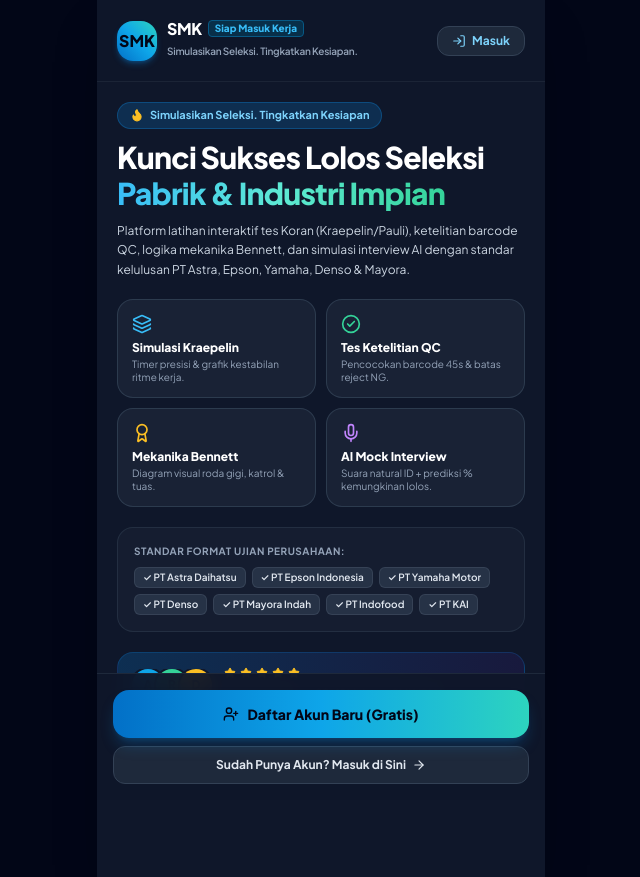
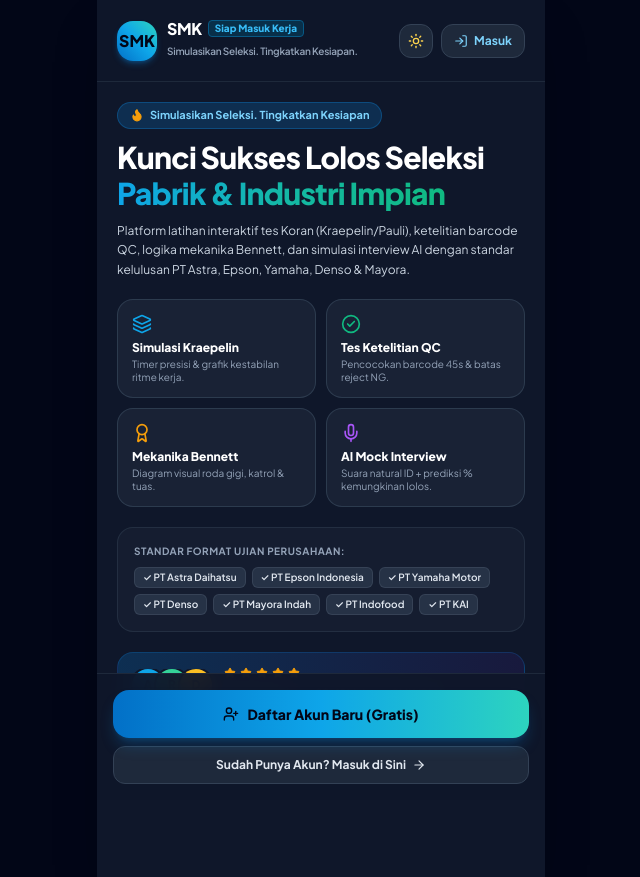
Before and after one commit to enjangjahrudin/siapmasukkerja, a React (Vite) app: page / in a window 1280 px wide. Shown: the whole page, without its empty margins (319-959 px from the left). Built offline with nearby package versions, Linux system fonts and the light colour scheme.

Commit message:
Add Dark/Light theme toggle button to Landing Page

```diff
--- a/src/App.tsx
+++ b/src/App.tsx
@@ -125,8 +125,12 @@ export const App: React.FC = () => {
   // 2. LANDING / SALES PAGE (Strict Entry Point)
   if (appScreen === 'landing') {
     return (
-      <div className="min-h-screen bg-slate-950 flex justify-center">
-        <div className="w-full max-w-md min-h-screen bg-slate-900 shadow-2xl flex flex-col justify-between">
+      <div className={`min-h-screen flex justify-center transition-colors duration-200 ${
+        isDark ? 'bg-slate-950' : 'bg-slate-200'
+      }`}>
+        <div className={`w-full max-w-md min-h-screen shadow-2xl flex flex-col justify-between transition-colors duration-200 ${
+          isDark ? 'bg-slate-900' : 'bg-slate-50'
+        }`}>
           <LandingPage
             onGoToRegister={() => {
               sounds.playClick();
@@ -145,8 +149,12 @@ export const App: React.FC = () => {
   // 3. REGISTRATION & LOGIN SCREENS
   if (appScreen === 'login' || appScreen === 'register') {
     return (
-      <div className="min-h-screen bg-slate-950 flex justify-center">
-        <div className="w-full max-w-md min-h-screen bg-slate-900 shadow-2xl flex flex-col justify-between">
+      <div className={`min-h-screen flex justify-center transition-colors duration-200 ${
+        isDark ? 'bg-slate-950' : 'bg-slate-200'
+      }`}>
+        <div className={`w-full max-w-md min-h-screen shadow-2xl flex flex-col justify-between transition-colors duration-200 ${
+          isDark ? 'bg-slate-900' : 'bg-slate-50'
+        }`}>
           <AuthPage
             initialMode={appScreen}
             onSuccessLogin={handleSuccessAuth}
--- a/src/components/auth/LandingPage.tsx
+++ b/src/components/auth/LandingPage.tsx
@@ -14,8 +14,11 @@ import {
   Lock,
   Flame,
   UserPlus,
-  LogIn
+  LogIn,
+  Sun,
+  Moon
 } from 'lucide-react';
+import { useTheme } from '../../utils/theme-context';
 
 interface LandingPageProps {
   onGoToRegister: () => void;
@@ -23,37 +26,64 @@ interface LandingPageProps {
 }
 
 export const LandingPage: React.FC<LandingPageProps> = ({ onGoToRegister, onGoToLogin }) => {
+  const { isDark, toggleTheme } = useTheme();
+
   return (
-    <div className="min-h-screen bg-slate-900 text-white flex flex-col justify-between select-none">
+    <div className={`min-h-screen flex flex-col justify-between select-none transition-colors duration-200 ${
+      isDark ? 'bg-slate-900 text-white' : 'bg-slate-50 text-slate-900'
+    }`}>
 
-      {/* Top App Header */}
-      <div className="p-4 sm:p-5 flex items-center justify-between border-b border-slate-800/80 backdrop-blur-md sticky top-0 z-20 bg-slate-900/90">
+      {/* Top App Header with Logo, Theme Toggle, and Login Button */}
+      <div className={`p-4 sm:p-5 flex items-center justify-between border-b sticky top-0 z-20 backdrop-blur-md transition-colors ${
+        isDark ? 'bg-slate-900/90 border-slate-800' : 'bg-white/90 border-slate-200 shadow-xs'
+      }`}>
         <div className="flex items-center gap-2.5">
           <div className="w-10 h-10 rounded-2xl bg-gradient-to-tr from-brand-600 via-sky-500 to-teal-400 flex items-center justify-center font-black text-slate-950 text-base shadow-md shadow-brand-500/30">
             SMK
           </div>
           <div>
             <div className="flex items-center gap-1.5">
-              <span className="font-black text-base tracking-tight text-white block leading-none">
+              <span className={`font-black text-base tracking-tight block leading-none ${isDark ? 'text-white' : 'text-slate-900'}`}>
                 SMK
               </span>
-              <span className="text-[10px] text-sky-400 font-extrabold px-1.5 py-0.2 rounded bg-sky-950 border border-sky-800">
+              <span className={`text-[10px] font-extrabold px-1.5 py-0.2 rounded ${
+                isDark ? 'bg-sky-950 text-sky-400 border border-sky-800' : 'bg-sky-100 text-sky-800 border border-sky-200'
+              }`}>
                 Siap Masuk Kerja
               </span>
             </div>
-            <span className="text-[10px] text-slate-400 font-semibold tracking-tight">
+            <span className={`text-[10px] font-semibold tracking-tight ${isDark ? 'text-slate-400' : 'text-slate-500'}`}>
               Simulasikan Seleksi. Tingkatkan Kesiapan.
             </span>
           </div>
         </div>
 
+        <div className="flex items-center gap-2">
+          {/* Theme Toggle Sun / Moon Button */}
+          <button
+            onClick={toggleTheme}
+            className={`p-2 rounded-xl border transition-colors flex items-center justify-center ${
+              isDark
+                ? 'bg-slate-800 border-slate-700 text-amber-300 hover:bg-slate-750'
+                : 'bg-slate-100 border-slate-200 text-slate-700 hover:bg-slate-200'
+            }`}
+            title={isDark ? 'Beralih ke Mode Terang (Light Mode)' : 'Beralih ke Mode Gelap (Dark Mode)'}
+          >
+            {isDark ? <Sun className="w-4 h-4" /> : <Moon className="w-4 h-4" />}
+          </button>
+
           <button
             onClick={onGoToLogin}
-          className="text-xs font-bold text-sky-300 hover:text-white bg-slate-800 hover:bg-slate-700 px-3.5 py-1.5 rounded-xl border border-slate-700 transition-colors flex items-center gap-1.5"
+            className={`text-xs font-bold px-3 py-2 rounded-xl border transition-colors flex items-center gap-1.5 ${
+              isDark
+                ? 'bg-slate-800 hover:bg-slate-700 text-sky-300 border-slate-700'
+                : 'bg-brand-50 hover:bg-brand-100 text-brand-800 border-brand-200'
+            }`}
           >
             <LogIn className="w-3.5 h-3.5" />
             <span>Masuk</span>
           </button>
+        </div>
       </div>
 
       {/* Main Hero & Sales Content */}
@@ -61,62 +91,76 @@ export const LandingPage: React.FC<LandingPageProps> = ({ onGoToRegister, onGoTo
 
         {/* Tagline & Main Headline */}
         <div>
-          <div className="inline-flex items-center gap-1.5 bg-brand-500/20 text-sky-300 px-3 py-1 rounded-full text-[11px] font-bold border border-brand-500/30 mb-2.5">
-            <Flame className="w-3.5 h-3.5 text-amber-400 fill-amber-400" />
+          <div className={`inline-flex items-center gap-1.5 px-3 py-1 rounded-full text-[11px] font-bold border mb-2.5 ${
+            isDark ? 'bg-brand-500/20 text-sky-300 border-brand-500/30' : 'bg-brand-50 text-brand-800 border-brand-200'
+          }`}>
+            <Flame className="w-3.5 h-3.5 text-amber-500 fill-amber-500" />
             <span>Simulasikan Seleksi. Tingkatkan Kesiapan</span>
           </div>
 
-          <h1 className="text-2xl sm:text-3xl font-black leading-tight tracking-tight text-white">
-            Kunci Sukses Lolos Seleksi <span className="text-transparent bg-clip-text bg-gradient-to-r from-sky-400 via-teal-300 to-emerald-400">Pabrik & Industri Impian</span>
+          <h1 className={`text-2xl sm:text-3xl font-black leading-tight tracking-tight ${isDark ? 'text-white' : 'text-slate-900'}`}>
+            Kunci Sukses Lolos Seleksi <span className="text-transparent bg-clip-text bg-gradient-to-r from-sky-500 via-teal-500 to-emerald-500">Pabrik & Industri Impian</span>
           </h1>
-          <p className="text-xs text-slate-300 mt-2.5 leading-relaxed">
+          <p className={`text-xs mt-2.5 leading-relaxed ${isDark ? 'text-slate-300' : 'text-slate-600'}`}>
             Platform latihan interaktif tes Koran (Kraepelin/Pauli), ketelitian barcode QC, logika mekanika Bennett, dan simulasi interview AI dengan standar kelulusan PT Astra, Epson, Yamaha, Denso & Mayora.
           </p>
         </div>
 
         {/* Value Highlight Grid */}
         <div className="grid grid-cols-2 gap-2.5">
-          <div className="bg-slate-800/70 border border-slate-700/80 rounded-2xl p-3.5">
-            <Layers className="w-5 h-5 text-sky-400 mb-1.5" />
-            <strong className="text-xs font-extrabold block text-white">Simulasi Kraepelin</strong>
-            <span className="text-[10px] text-slate-400 leading-tight block mt-0.5">
+          <div className={`border rounded-2xl p-3.5 transition-colors ${
+            isDark ? 'bg-slate-800/70 border-slate-700/80' : 'bg-white border-slate-200 shadow-xs'
+          }`}>
+            <Layers className="w-5 h-5 text-sky-500 mb-1.5" />
+            <strong className={`text-xs font-extrabold block ${isDark ? 'text-white' : 'text-slate-900'}`}>Simulasi Kraepelin</strong>
+            <span className={`text-[10px] leading-tight block mt-0.5 ${isDark ? 'text-slate-400' : 'text-slate-500'}`}>
               Timer presisi & grafik kestabilan ritme kerja.
             </span>
           </div>
 
-          <div className="bg-slate-800/70 border border-slate-700/80 rounded-2xl p-3.5">
-            <CheckCircle2 className="w-5 h-5 text-emerald-400 mb-1.5" />
-            <strong className="text-xs font-extrabold block text-white">Tes Ketelitian QC</strong>
-            <span className="text-[10px] text-slate-400 leading-tight block mt-0.5">
+          <div className={`border rounded-2xl p-3.5 transition-colors ${
+            isDark ? 'bg-slate-800/70 border-slate-700/80' : 'bg-white border-slate-200 shadow-xs'
+          }`}>
+            <CheckCircle2 className="w-5 h-5 text-emerald-500 mb-1.5" />
+            <strong className={`text-xs font-extrabold block ${isDark ? 'text-white' : 'text-slate-900'}`}>Tes Ketelitian QC</strong>
+            <span className={`text-[10px] leading-tight block mt-0.5 ${isDark ? 'text-slate-400' : 'text-slate-500'}`}>
               Pencocokan barcode 45s & batas reject NG.
             </span>
           </div>
 
-          <div className="bg-slate-800/70 border border-slate-700/80 rounded-2xl p-3.5">
-            <Award className="w-5 h-5 text-amber-400 mb-1.5" />
-            <strong className="text-xs font-extrabold block text-white">Mekanika Bennett</strong>
-            <span className="text-[10px] text-slate-400 leading-tight block mt-0.5">
+          <div className={`border rounded-2xl p-3.5 transition-colors ${
+            isDark ? 'bg-slate-800/70 border-slate-700/80' : 'bg-white border-slate-200 shadow-xs'
+          }`}>
+            <Award className="w-5 h-5 text-amber-500 mb-1.5" />
+            <strong className={`text-xs font-extrabold block ${isDark ? 'text-white' : 'text-slate-900'}`}>Mekanika Bennett</strong>
+            <span className={`text-[10px] leading-tight block mt-0.5 ${isDark ? 'text-slate-400' : 'text-slate-500'}`}>
               Diagram visual roda gigi, katrol & tuas.
             </span>
           </div>
 
-          <div className="bg-slate-800/70 border border-slate-700/80 rounded-2xl p-3.5">
-            <Mic className="w-5 h-5 text-purple-400 mb-1.5" />
-            <strong className="text-xs font-extrabold block text-white">AI Mock Interview</strong>
-            <span className="text-[10px] text-slate-400 leading-tight block mt-0.5">
+          <div className={`border rounded-2xl p-3.5 transition-colors ${
+            isDark ? 'bg-slate-800/70 border-slate-700/80' : 'bg-white border-slate-200 shadow-xs'
+          }`}>
+            <Mic className="w-5 h-5 text-purple-500 mb-1.5" />
+            <strong className={`text-xs font-extrabold block ${isDark ? 'text-white' : 'text-slate-900'}`}>AI Mock Interview</strong>
+            <span className={`text-[10px] leading-tight block mt-0.5 ${isDark ? 'text-slate-400' : 'text-slate-500'}`}>
               Suara natural ID + prediksi % kemungkinan lolos.
             </span>
           </div>
         </div>
 
         {/* Company Targets */}
-        <div className="bg-slate-800/40 border border-slate-700/50 rounded-2xl p-4">
-          <span className="text-[10px] uppercase font-bold tracking-wider text-slate-400 block mb-2">
+        <div className={`border rounded-2xl p-4 transition-colors ${
+          isDark ? 'bg-slate-800/40 border-slate-700/50' : 'bg-slate-100/80 border-slate-200'
+        }`}>
+          <span className={`text-[10px] uppercase font-bold tracking-wider block mb-2 ${isDark ? 'text-slate-400' : 'text-slate-600'}`}>
             Standar Format Ujian Perusahaan:
           </span>
           <div className="flex flex-wrap gap-1.5">
             {['PT Astra Daihatsu', 'PT Epson Indonesia', 'PT Yamaha Motor', 'PT Denso', 'PT Mayora Indah', 'PT Indofood', 'PT KAI'].map((comp, idx) => (
-              <span key={idx} className="bg-slate-700/60 text-slate-200 text-[10px] font-semibold px-2 py-0.5 rounded-md border border-slate-600/50">
+              <span key={idx} className={`text-[10px] font-semibold px-2 py-0.5 rounded-md border ${
+                isDark ? 'bg-slate-700/60 text-slate-200 border-slate-600/50' : 'bg-white text-slate-700 border-slate-200 shadow-xs'
+              }`}>
                 ✓ {comp}
               </span>
             ))}
@@ -124,19 +168,23 @@ export const LandingPage: React.FC<LandingPageProps> = ({ onGoToRegister, onGoTo
         </div>
 
         {/* Social Proof */}
-        <div className="flex items-center gap-3 bg-gradient-to-r from-brand-900/60 to-indigo-950/60 border border-brand-500/20 rounded-2xl p-3.5">
+        <div className={`flex items-center gap-3 border rounded-2xl p-3.5 transition-colors ${
+          isDark
+            ? 'bg-gradient-to-r from-brand-900/60 to-indigo-950/60 border-brand-500/20'
+            : 'bg-sky-50/90 border-sky-200'
+        }`}>
           <div className="flex -space-x-2 overflow-hidden">
             <div className="inline-block h-8 w-8 rounded-full ring-2 ring-slate-900 bg-sky-500 text-slate-950 font-black text-xs flex items-center justify-center">A</div>
             <div className="inline-block h-8 w-8 rounded-full ring-2 ring-slate-900 bg-emerald-400 text-slate-950 font-black text-xs flex items-center justify-center">R</div>
             <div className="inline-block h-8 w-8 rounded-full ring-2 ring-slate-900 bg-amber-400 text-slate-950 font-black text-xs flex items-center justify-center">D</div>
           </div>
           <div>
-            <div className="flex items-center gap-1 text-amber-400">
+            <div className="flex items-center gap-1 text-amber-500">
               {Array.from({ length: 5 }).map((_, i) => (
                 <Star key={i} className="w-3 h-3 fill-current" />
               ))}
             </div>
-            <span className="text-[11px] text-slate-300 font-medium">
+            <span className={`text-[11px] font-medium ${isDark ? 'text-slate-300' : 'text-slate-700'}`}>
               Tingkat kelulusan <strong>92.4%</strong> lulusan SMK/SMA
             </span>
           </div>
@@ -145,7 +193,9 @@ export const LandingPage: React.FC<LandingPageProps> = ({ onGoToRegister, onGoTo
       </div>
 
       {/* Sticky Bottom Action Buttons: DIRECTS TO REGISTER / LOGIN */}
-      <div className="p-4 bg-slate-900/95 border-t border-slate-800 backdrop-blur-md sticky bottom-0 z-20 space-y-2">
+      <div className={`p-4 border-t backdrop-blur-md sticky bottom-0 z-20 space-y-2 transition-colors ${
+        isDark ? 'bg-slate-900/95 border-slate-800' : 'bg-white/95 border-slate-200'
+      }`}>
         <button
           onClick={onGoToRegister}
           className="w-full py-3.5 bg-gradient-to-r from-brand-600 via-sky-500 to-teal-400 hover:from-brand-500 hover:to-teal-300 text-slate-950 font-black text-sm rounded-2xl shadow-lg shadow-brand-500/25 flex items-center justify-center gap-2 transition-all transform active:scale-98"
@@ -156,7 +206,11 @@ export const LandingPage: React.FC<LandingPageProps> = ({ onGoToRegister, onGoTo
 
         <button
           onClick={onGoToLogin}
-          className="w-full py-2.5 bg-slate-800 hover:bg-slate-750 text-slate-200 font-bold text-xs rounded-xl border border-slate-700 flex items-center justify-center gap-1.5 transition-colors"
+          className={`w-full py-2.5 font-bold text-xs rounded-xl border flex items-center justify-center gap-1.5 transition-colors ${
+            isDark
+              ? 'bg-slate-800 hover:bg-slate-750 text-slate-200 border-slate-700'
+              : 'bg-slate-100 hover:bg-slate-200 text-slate-800 border-slate-300'
+          }`}
         >
           <span>Sudah Punya Akun? Masuk di Sini</span>
           <ArrowRight className="w-3.5 h-3.5" />
```
Lines whose indentation alone changed are shown as unchanged.
